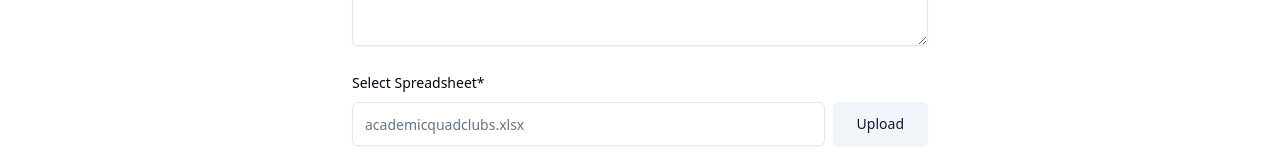
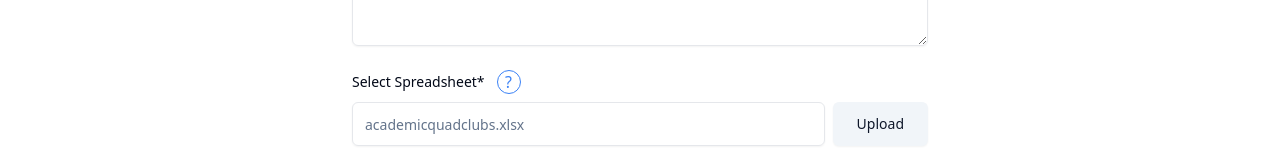
Before and after one commit to zack-white/jumbohack2025, a Next.js app in the folder jumbohack2025/: page /events/create in a window 1280 px wide. Shown: the part 482-642 px from the top of the page. Built offline with nearby package versions, Linux system fonts and the light colour scheme.

Commit message:
added tooltip

```diff
--- a/jumbohack2025/src/app/events/create/page.tsx
+++ b/jumbohack2025/src/app/events/create/page.tsx
@@ -8,6 +8,7 @@ import { Button } from "@/components/ui/button";
 import { Textarea } from "@/components/ui/textarea";
 import { useRouter } from "next/navigation";
 import { toast } from "sonner";
+import Tooltip from "@/components/tooltip";
 
 export default function CreateEventPage() {
   const router = useRouter();
@@ -287,7 +288,10 @@ export default function CreateEventPage() {
 
           {/* SPREADSHEET */}
           <div className="space-y-2">
-            <label className="text-sm">Select Spreadsheet*</label>
+            <div className="flex items-center gap-3">
+              <label className="text-sm">Select Spreadsheet*</label>
+              <Tooltip />
+            </div>
             <div className="flex gap-2">
               <Input
                 type="text"
--- /dev/null
+++ b/jumbohack2025/src/components/tooltip.tsx
@@ -0,0 +1,28 @@
+import React from 'react';
+
+interface TooltipProps {
+  text?: string;
+}
+
+export default function Tooltip() {
+  return (
+    <div className="relative inline-block">
+      {/* Group container to enable hover effect */}
+      <div className="group">
+        {/* The "?" icon */}
+        <span className="cursor-pointer text-blue-500 rounded-full border border-blue-500 w-6 h-6 flex items-center justify-center">
+          ?
+        </span>
+        {/* Tooltip popup */}
+        <div className="opacity-0 invisible group-hover:visible group-hover:opacity-100 transition-opacity duration-300
+                absolute bottom-full mb-2 left-1/2 transform -translate-x-1/2 bg-gray-700 text-white text-xs rounded py-1 px-4 pointer-events-none z-10 w-64">
+            <p className="text-center">
+            Upload a spreadsheet with the following columns: <br />
+            <strong>Club Name</strong>, <strong>Category</strong>, <strong>Club Contact Email</strong> <br />
+            With each row being a new club.
+            </p>
+        </div>
+      </div>
+    </div>
+  );
+};
```
